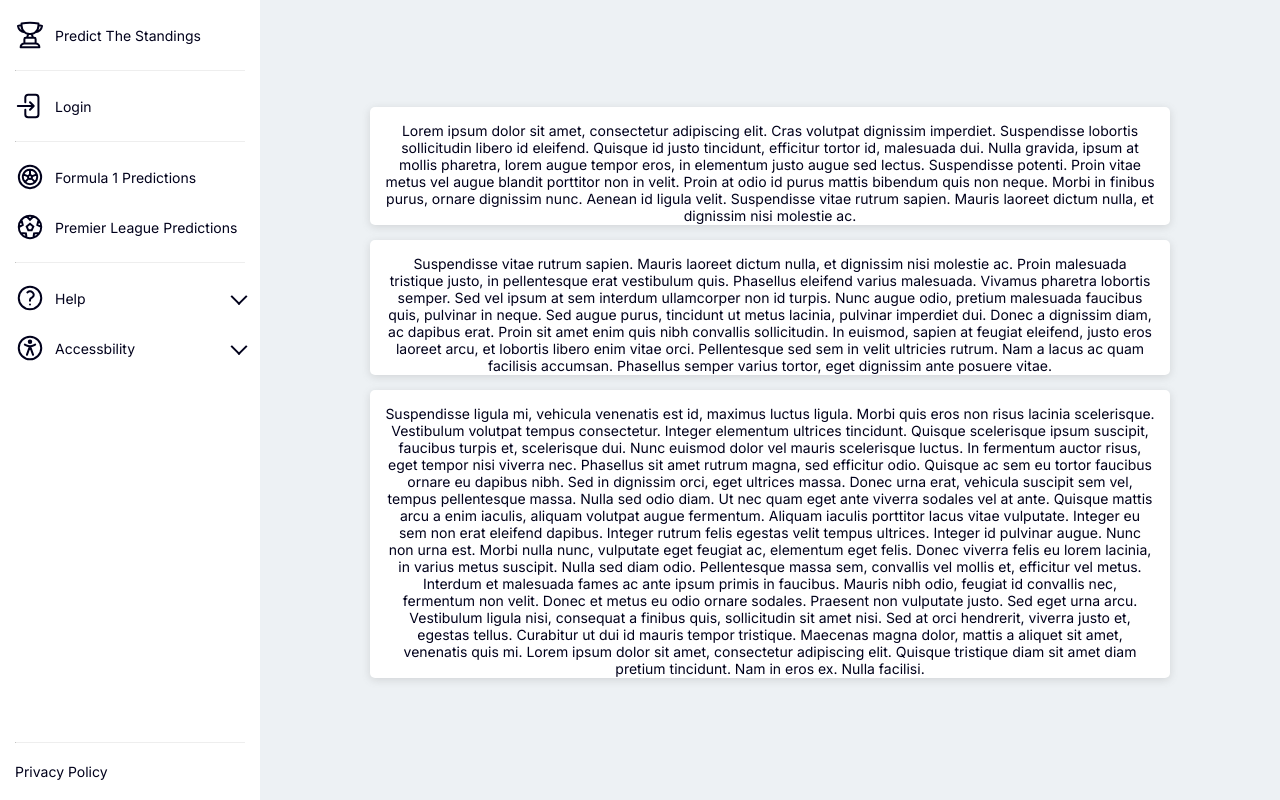
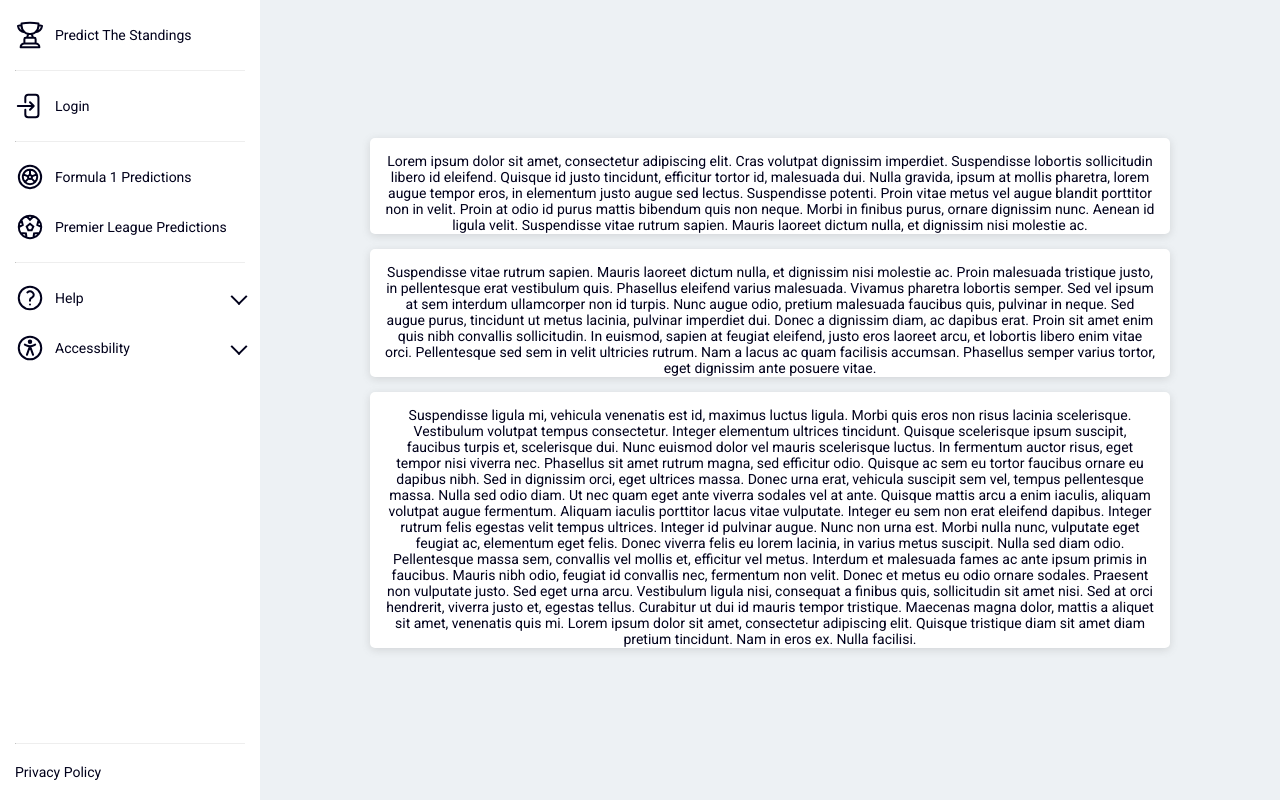
Before and after one commit to davidwillprice/predict-the-standings, a Next.js app: page / in a window 1280 px wide. Built offline with nearby package versions, Linux system fonts and the light colour scheme; no server answers.

Commit message:
Update font to Roboto

```diff
--- a/app/layout.tsx
+++ b/app/layout.tsx
@@ -2,11 +2,15 @@ import type { Metadata } from "next";
 import Header from "@ui/header";
 import { SessionProvider } from "@lib/next-auth-provider";
 
-import { Inter } from "next/font/google";
+import { Roboto } from "next/font/google";
 import "@styles/globals.scss";
 import styles from "@styles/layout.module.scss";
 
-const inter = Inter({ subsets: ["latin"] });
+const roboto = Roboto({
+  subsets: ["latin"],
+  weight: ["400", "500"],
+  variable: "--font-roboto",
+});
 
 export const metadata: Metadata = {
   title: "Predict The Standings",
@@ -22,8 +26,8 @@ export default function RootLayout({
   children: React.ReactNode;
 }) {
   return (
-    <html lang="en">
-      <body className={inter.className}>
+    <html lang="en" className={roboto.variable}>
+      <body>
         <SessionProvider>
           <Header />
           <div className={styles.content_container}>
--- a/src/ui/styles/globals.scss
+++ b/src/ui/styles/globals.scss
@@ -3,9 +3,6 @@
 :root {
   --max-width: 1100px;
   --border-radius: 12px;
-  --font-mono: ui-monospace, Menlo, Monaco, "Cascadia Mono", "Segoe UI Mono",
-    "Roboto Mono", "Oxygen Mono", "Ubuntu Monospace", "Source Code Pro",
-    "Fira Mono", "Droid Sans Mono", "Courier New", monospace;
 }
 
 * {
@@ -21,11 +18,20 @@ body {
   font-size: 14px;
   background-color: $tertiary-color;
   color: $secondary-color;
+  font-family: var(--font-roboto);
 }
 
 a {
   color: inherit;
   text-decoration: none;
+}
+
+button {
+  font-family: var(--font-roboto);
+}
+
+th {
+  font-weight: 500;
 }
 
 hr {
```
